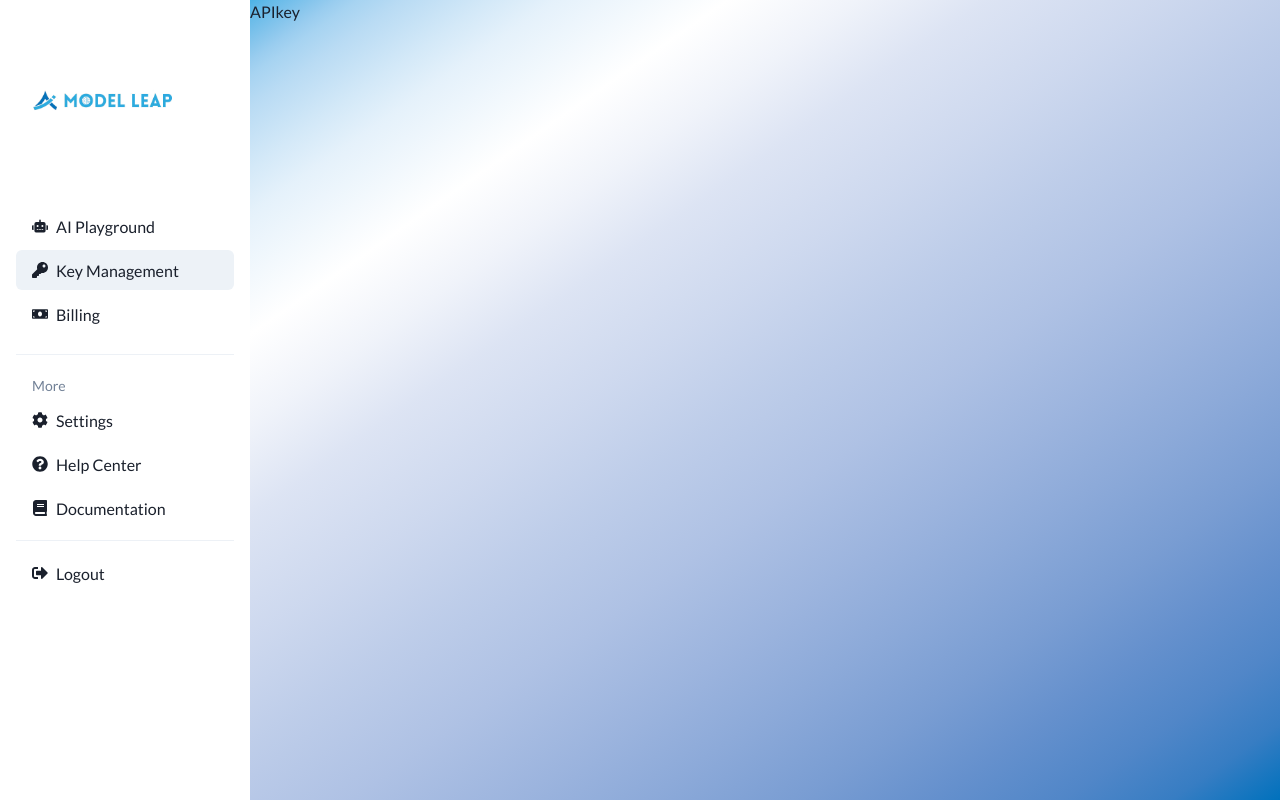
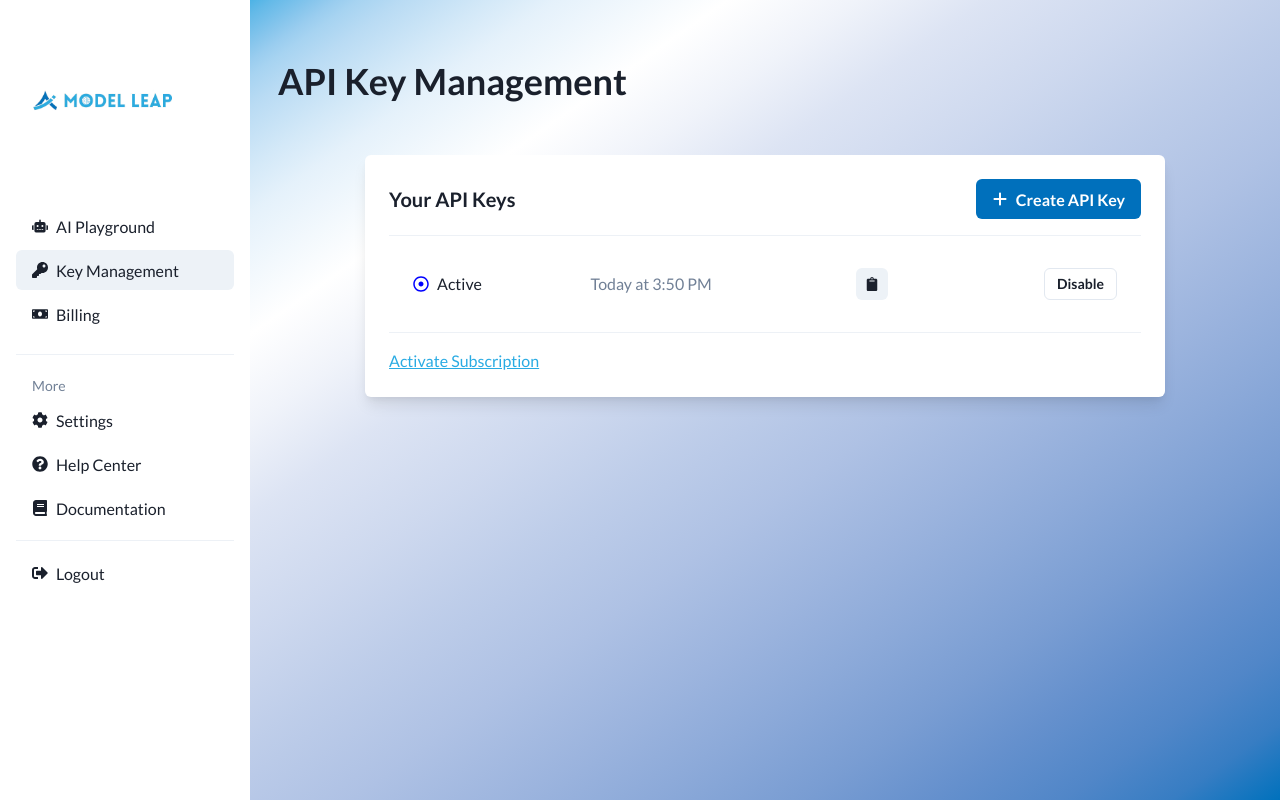
Before and after one commit to Arsalanbashir831/ModelLeap-AI, a React (Vite) app: page /app/keymanagement in a window 1280 px wide. Built offline with nearby package versions, Linux system fonts and the light colour scheme.

Commit message:
key management

```diff
--- /dev/null
+++ b/src/Components/Dashboard/KeyGenerate.jsx
@@ -0,0 +1,124 @@
+import {
+  Box,
+  Button,
+  Flex,
+  IconButton,
+  Table,
+  Tbody,
+  Td,
+  Text,
+  Tr,
+  useClipboard,
+  Link,
+  Divider,
+} from "@chakra-ui/react";
+import React, { useState } from "react";
+import { FaClipboard, FaRegDotCircle } from "react-icons/fa";
+import { FaPlus } from "react-icons/fa6";
+
+const generateApiKey = () => {
+  const characters =
+    "ABCDEFGHIJKLMNOPQRSTUVWXYZabcdefghijklmnopqrstuvwxyz0123456789";
+  let result = "";
+  const length = 32;
+  for (let i = 0; i < length; i++) {
+    result += characters.charAt(Math.floor(Math.random() * characters.length));
+  }
+  return result;
+};
+
+const KeyGenerate = () => {
+  const [apiKey, setApiKey] = useState("");
+  const { hasCopied, onCopy } = useClipboard(apiKey);
+  const handleCreateApiKey = () => {
+    const newApiKey = generateApiKey();
+    setApiKey(newApiKey);
+  };
+  return (
+    <>
+      <Box
+        mt={6}
+        p={6}
+        boxShadow="lg"
+        borderRadius="md"
+        bg="white"
+        width="100%"
+        maxW="800px"
+        mx="auto"
+      >
+        <Flex justifyContent="space-between" alignItems="center" mb={4}>
+          <Text fontSize="xl" fontWeight="bold">
+            Your API Keys
+          </Text>
+          <Button
+            bg="#0070BC"
+            textColor={"white"}
+            leftIcon={<FaPlus />}
+            size="md"
+            _hover={{
+              backgroundColor: "#29ABE3",
+              color: "white",
+            }}
+            onClick={handleCreateApiKey}
+          >
+            Create API Key
+          </Button>
+        </Flex>
+
+        <Divider my={4} />
+
+        <Box overflowX="auto">
+          <Table variant="unstyled">
+            <Tbody>
+              <Tr>
+                <Td>
+                  <Flex alignItems="center">
+                    <FaRegDotCircle color="blue" />
+                    <Text ml={2} fontSize="md">
+                      Active
+                    </Text>
+                  </Flex>
+                </Td>
+                <Td fontSize="md" color="gray.500">
+                  Today at 3:50 PM
+                </Td>
+                <Td>
+                  <Flex alignItems="center">
+                    <Text isTruncated maxW="150px" color="blue.600">
+                      {apiKey}
+                    </Text>
+                    <IconButton
+                      aria-label="Copy API Key"
+                      icon={<FaClipboard />}
+                      size="sm"
+                      ml={2}
+                      onClick={onCopy}
+                    />
+                    {hasCopied && (
+                      <Text fontSize="sm" color="green.500" ml={2}>
+                        Copied!
+                      </Text>
+                    )}
+                  </Flex>
+                </Td>
+                <Td textAlign="right">
+                  <Button size="sm" colorScheme="gray" variant="outline">
+                    Disable
+                  </Button>
+                </Td>
+              </Tr>
+            </Tbody>
+          </Table>
+        </Box>
+
+        <Divider my={4} />
+
+        <Link href="#" color="#29ABE3" fontSize="md" textDecoration="underline">
+          Activate Subscription
+        </Link>
+      </Box>
+    </>
+  );
+};
+
+export default KeyGenerate;
--- a/src/Pages/KeyManagement/APIkey.jsx
+++ b/src/Pages/KeyManagement/APIkey.jsx
@@ -1,9 +1,19 @@
-import React from 'react'
+import React from "react";
+import Header from "../../Components/Dashboard/Header";
+import { Box } from "@chakra-ui/react";
+import KeyGenerate from "../../Components/Dashboard/KeyGenerate";
 
 const APIkey = () => {
   return (
-    <div>APIkey</div>
-  )
-}
+    <>
+      <Box mt={8} p={"3"}>
+        <Header title={"API Key Management"} />
+      </Box>
+      <Box>
+        <KeyGenerate />
+      </Box>
+    </>
+  );
+};
 
-export default APIkey
+export default APIkey;
```
